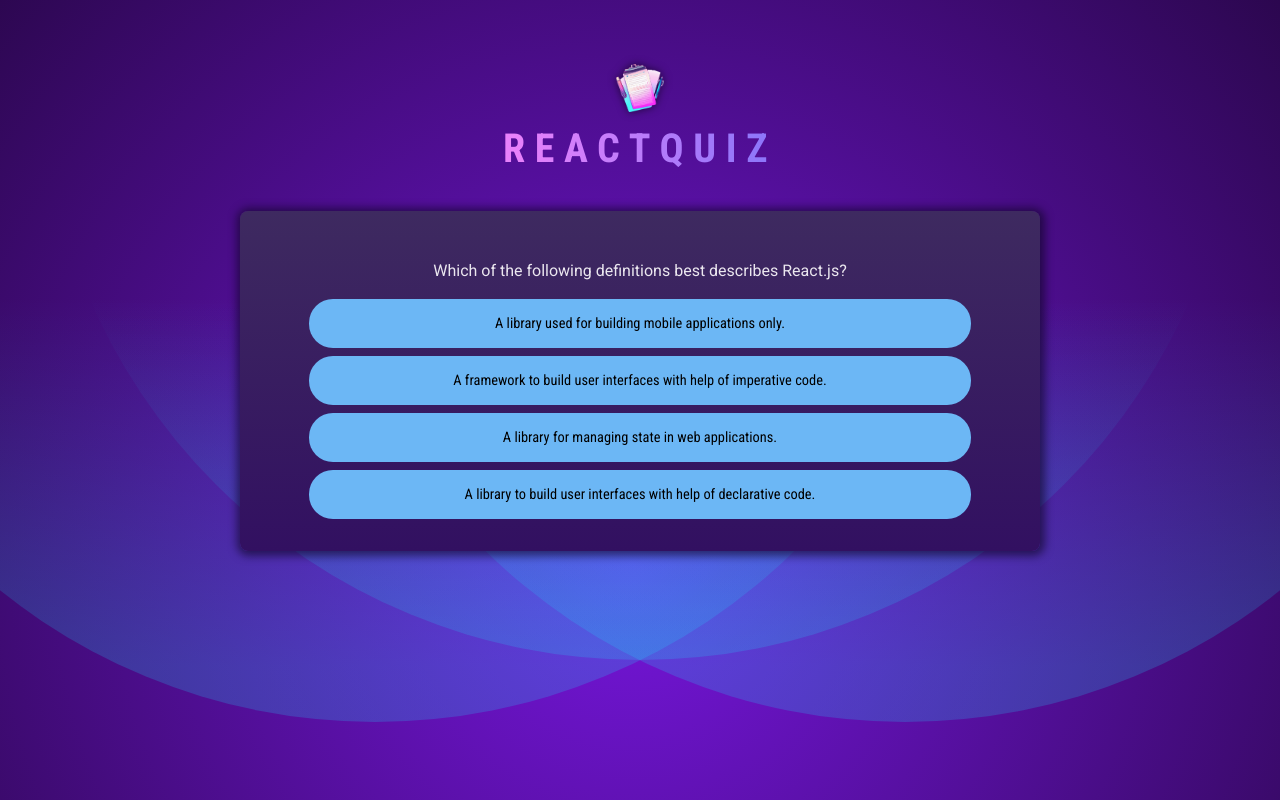
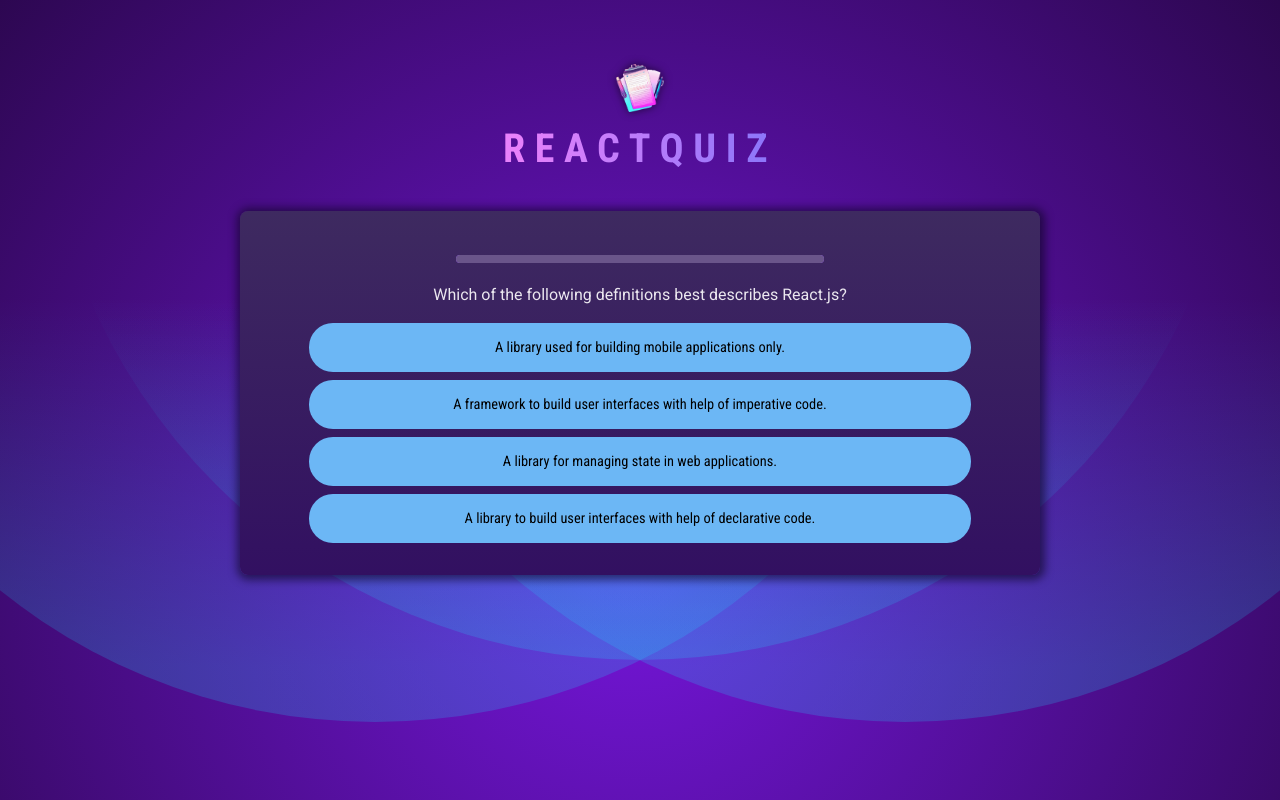
Before and after one commit to goosebbeoms/udemy-react-demo-project-react-quiz, a React (Vite) app: page / in a window 1280 px wide. Built offline with nearby package versions, Linux system fonts and the light colour scheme.

Commit message:
195. 질문 타이머 추가

```diff
--- /dev/null
+++ b/src/components/QuestionTimer.jsx
@@ -0,0 +1,24 @@
+import { useState, useEffect } from "react";
+
+const QuestionTimer = ({ timeout, onTimeout }) => {
+  const [remainingTime, setRemainingTime] = useState(timeout)
+
+  useEffect(() => {
+    setTimeout(onTimeout, timeout)
+  }, [timeout, onTimeout])
+
+
+  useEffect(() => {
+    setInterval(() => {
+      setRemainingTime((prevRemainingTime) => {
+        return prevRemainingTime - 100
+      })
+    }, 100)
+  }, [])
+
+  return (
+    <progress id="question-time" max={timeout} value={remainingTime} />
+  );
+};
+
+export default QuestionTimer;
--- a/src/components/Quiz.jsx
+++ b/src/components/Quiz.jsx
@@ -1,5 +1,7 @@
 import { useState } from "react";
+
 import QUESTIONS from '../questions.js'
+import QuestionTimer from "./QuestionTimer.jsx";
 import quizCompleteImg from '../assets/quiz-complete.png'
 
 const Quiz = () => {
@@ -8,7 +10,7 @@
   const activeQuestionIndex = userAnswers.length
   const quizIsComplete = activeQuestionIndex === QUESTIONS.length
 
-  function handleSeletAnswer(selectedAnswer) {
+  function handleSelectAnswer(selectedAnswer) {
     setUserAnswers(prevUserAnswers => [...prevUserAnswers, selectedAnswer])
   }
 
@@ -27,11 +29,12 @@
   return (
     <div id="quiz">
       <div id="question">
+        <QuestionTimer timeout={10000} onTimeout={() => handleSelectAnswer(null)} />   {/* 해당 질문에 어떠한 답도 선택되지 않았다고 알려주는 placeholder */}
         <p>{QUESTIONS[activeQuestionIndex].text}</p>
         <ul id="answers">
           {suffledAnswers.map(answer => (
             <li key={answer} className="answer">
-              <button onClick={() => handleSeletAnswer(answer)}>{answer}</button>
+              <button onClick={() => handleSelectAnswer(answer)}>{answer}</button>
             </li>
           ))}
         </ul>
```
